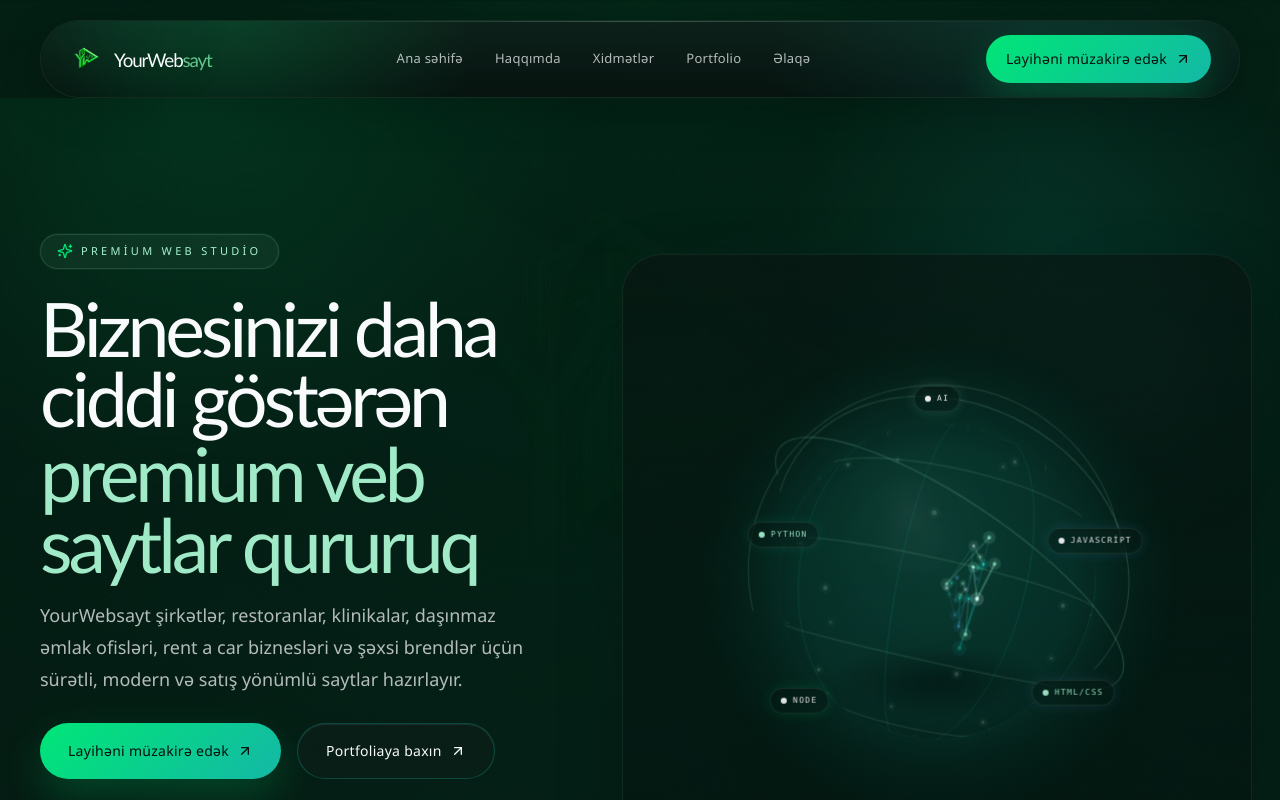
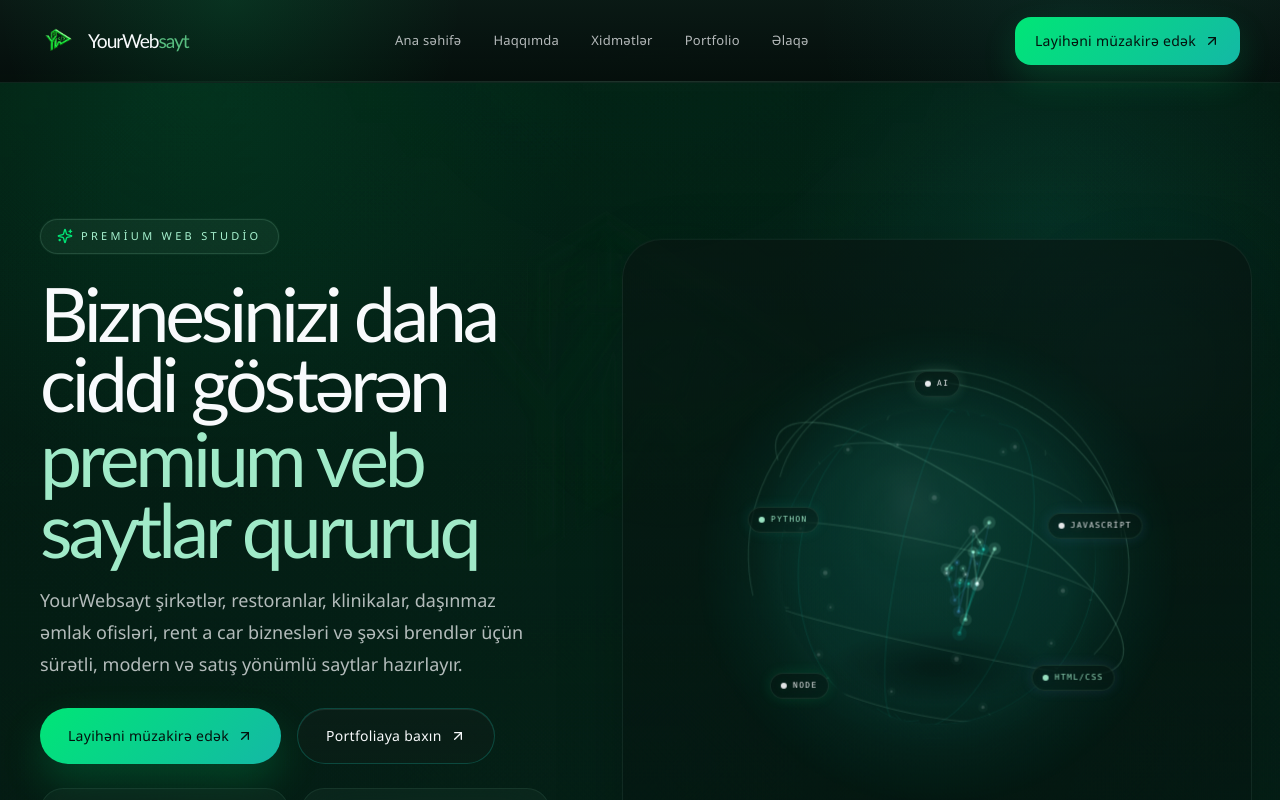
Before and after one commit to nasrullayevfarrukh-droid/YourWebsayt, a Next.js app: page / in a window 1280 px wide. Shown: the top 800 px of the page. Built offline with nearby package versions, Linux system fonts and the light colour scheme.

Commit message:
Refine navbar into structured top bar

```diff
--- a/components/layout/navbar.tsx
+++ b/components/layout/navbar.tsx
@@ -31,40 +31,32 @@ export function Navbar() {
 
   return (
     <>
-      <header className="fixed inset-x-0 top-0 z-[60] pt-3 sm:pt-5">
-        <Container>
-          <div
+      <header
         className={cn(
-              "relative flex items-center justify-between gap-4 overflow-hidden rounded-[24px] px-4 py-3 transition-all duration-500 sm:px-6 sm:py-3.5 lg:rounded-full lg:px-7",
+          "fixed inset-x-0 top-0 z-[60] border-b transition-all duration-500",
           isScrolled
-                ? "border border-[rgba(167,243,208,0.14)] bg-[rgba(5,17,14,0.8)] shadow-[0_18px_60px_rgba(0,0,0,0.34)] backdrop-blur-2xl"
-                : "border border-[rgba(167,243,208,0.1)] bg-[rgba(5,17,14,0.64)] shadow-[0_12px_40px_rgba(0,0,0,0.22)] backdrop-blur-xl"
+            ? "border-[rgba(167,243,208,0.12)] bg-[rgba(4,17,13,0.88)] shadow-[0_18px_48px_rgba(0,0,0,0.22)] backdrop-blur-2xl"
+            : "border-[rgba(167,243,208,0.08)] bg-[rgba(4,17,13,0.74)] backdrop-blur-xl"
         )}
       >
         <div
           aria-hidden="true"
-              className="absolute inset-0 bg-[linear-gradient(180deg,rgba(13,34,27,0.94),rgba(7,18,15,0.82))]"
+          className="absolute inset-0 bg-[linear-gradient(180deg,rgba(10,26,21,0.96),rgba(5,14,12,0.88))]"
         />
         <div
           aria-hidden="true"
-              className="absolute inset-0 bg-[radial-gradient(circle_at_16%_0%,rgba(0,230,118,0.16),transparent_24%),radial-gradient(circle_at_84%_50%,rgba(20,184,166,0.12),transparent_28%)]"
+          className="absolute inset-0 bg-[radial-gradient(circle_at_18%_0%,rgba(0,230,118,0.12),transparent_22%),radial-gradient(circle_at_84%_18%,rgba(20,184,166,0.08),transparent_24%)]"
         />
         <div
           aria-hidden="true"
-              className="absolute inset-x-[18%] top-0 h-px bg-[linear-gradient(90deg,transparent,rgba(167,243,208,0.26),transparent)]"
-            />
-            <div
-              aria-hidden="true"
-              className="absolute left-8 top-[-2.25rem] h-20 w-28 rounded-full bg-[radial-gradient(circle,rgba(0,230,118,0.12),transparent_72%)] blur-2xl"
-            />
-            <div
-              aria-hidden="true"
-              className="absolute right-10 bottom-[-2.5rem] h-24 w-32 rounded-full bg-[radial-gradient(circle,rgba(20,184,166,0.12),transparent_72%)] blur-2xl"
+          className="absolute inset-x-0 bottom-0 h-px bg-[linear-gradient(90deg,transparent,rgba(167,243,208,0.16),transparent)]"
         />
 
-            <BrandMark compact className="relative z-10 origin-left scale-[0.94]" />
+        <Container className="relative">
+          <div className="grid h-[74px] grid-cols-[auto_1fr_auto] items-center gap-4 lg:h-[82px] lg:gap-8">
+            <BrandMark compact className="relative z-10" />
 
-            <nav className="relative z-10 hidden items-center gap-8 lg:flex">
+            <nav className="relative z-10 hidden items-center justify-self-center lg:flex lg:gap-8">
               {navigation.map((item) => (
                 <Link
                   key={item.href}
@@ -76,8 +68,12 @@ export function Navbar() {
               ))}
             </nav>
 
-            <div className="relative z-10 hidden lg:block">
-              <Button href="/contact" size="md">
+            <div className="relative z-10 hidden justify-self-end lg:block">
+              <Button
+                href="/contact"
+                size="md"
+                className="rounded-[16px] px-5 shadow-[0_14px_34px_rgba(0,230,118,0.16)] hover:shadow-[0_0_0_1px_rgba(167,243,208,0.08),0_20px_44px_rgba(0,230,118,0.22)]"
+              >
                 {siteConfig.consultation}
               </Button>
             </div>
@@ -85,7 +81,7 @@ export function Navbar() {
             <button
               type="button"
               aria-label="Menyunu aç"
-              className="relative z-10 rounded-full border border-[rgba(167,243,208,0.14)] bg-[rgba(167,243,208,0.05)] p-3 text-[var(--color-text)] shadow-[0_8px_22px_rgba(0,0,0,0.2)] lg:hidden"
+              className="relative z-10 justify-self-end rounded-[14px] border border-[rgba(167,243,208,0.12)] bg-[rgba(167,243,208,0.04)] p-3 text-[var(--color-text)] shadow-[0_8px_20px_rgba(0,0,0,0.16)] lg:hidden"
               onClick={() => setMenuOpen(true)}
             >
               <Menu className="size-5" />
--- a/components/ui/brand-mark.tsx
+++ b/components/ui/brand-mark.tsx
@@ -34,12 +34,12 @@ export function BrandMark({ className, compact = false }: BrandMarkProps) {
       <div>
         <div
           className={cn(
-            "font-display leading-none tracking-[-0.06em]",
-            compact ? "text-lg sm:text-xl" : "text-xl"
+            "font-display leading-none tracking-[-0.055em]",
+            compact ? "text-[1.06rem] sm:text-[1.2rem]" : "text-xl"
           )}
         >
           <span className="text-[var(--color-text)]">{brandLead}</span>
-          <span className="text-[rgba(109,214,154,0.9)] [text-shadow:0_0_18px_rgba(0,230,118,0.12)]">
+          <span className="text-[rgba(92,196,132,0.96)]">
             {brandTail}
           </span>
         </div>
```
Lines whose indentation alone changed are shown as unchanged.
